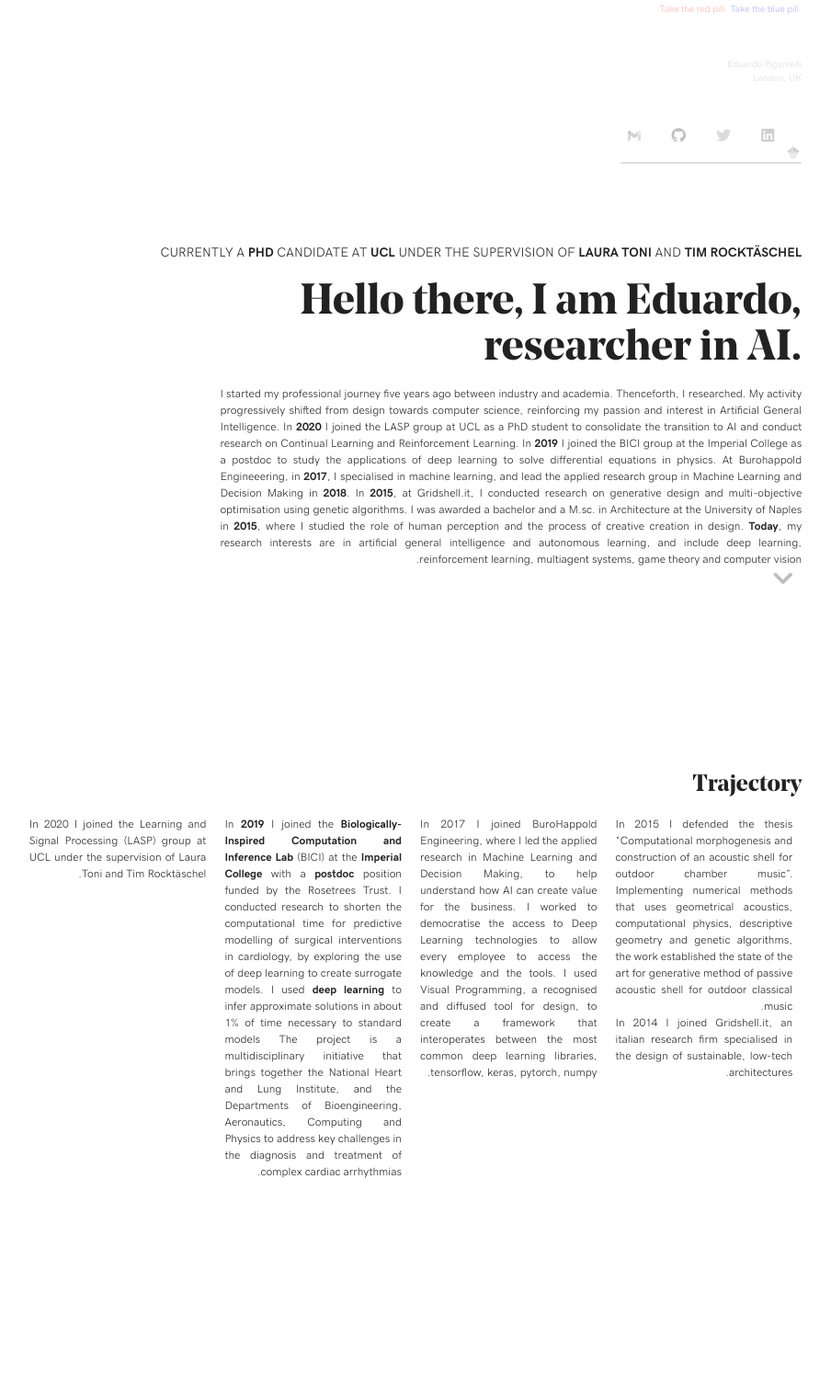
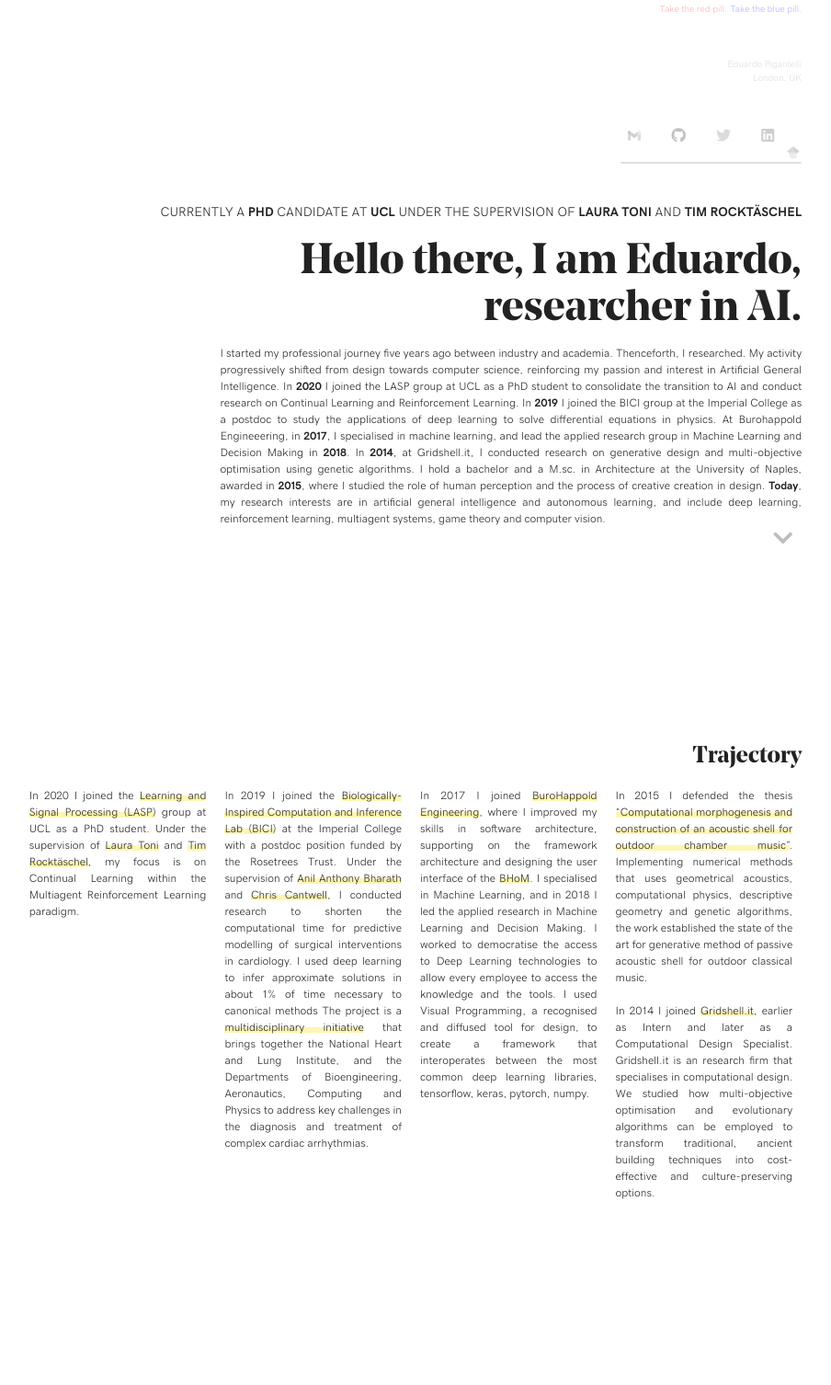
Before and after one commit to epignatelli/epignatelli.github.io, a Jekyll site: the page built from index.md, in a window 1280 px wide. Shown: the whole page at 92% size, without its empty margins (97-1001 px from the left). Built offline with Jekyll 4.4.1, drawn with Linux system fonts in a browser that asks for light colours; nearby versions of some CDN libraries.

Commit message:
better text

```diff
--- a/_includes/header.html
+++ b/_includes/header.html
@@ -1,37 +1,32 @@
 <div class="row">
-    <div class="col col-3-of-12 s-hide right" id="nav">
+    <div class="col col-3-of-12 s-hide right">
             <span class="small light red fade" id="init">Take the red pill.</span>
             <span class="small light blue fade" id="reset">Take the blue pill.</span>
     </div>
 </div>
 <div class="col col-4-of-12 s-hide right" id="heading">
-    <p class="small light">Eduardo Pigantelli<br>London, UK</p>
+    <p class="small light right">Eduardo Pigantelli<br>London, UK</p>
 </div>
-<div class="col col-3-of-12 col-s-4-of-4 right" id="social">
+<div class="col col-3-of-12 col-s-6-of-6 right" id="social">
         <br>
         <a class="noborder" href="mailto:{{site.email}}" aria-label="Gmail">
-                <span class="fab fa-gmail fa-lg s-hide"></span>
-                <span class="fab fa-gmail fa-2x s-and-lower"></span>
+                <span class="fab fa-gmail fa-lg"></span>
         </a>
         <span class="push-right"></span>
         <a class="button-link noborder" target="_blank" href="https://github.com/{{ site.github_username }}" aria-label="GitHub">
-                <span class="fab fa-github fa-lg s-hide"></span>
-                <span class="fab fa-github fa-2x s-and-lower"></span>
+                <span class="fab fa-github fa-lg"></span>
         </a>
         <span class="push-right"></span>
         <a class="twitter-share-button noborder" target="_blank" href="https://twitter.com/{{ site.twitter_username }}" aria-label="Twitter">
-                <span class="fab fa-twitter fa-lg s-hide"></span>
-                <span class="fab fa-twitter fa-2x s-and-lower"></span>
+                <span class="fab fa-twitter fa-lg"></span>
         </a>
         <span class="push-right"></span>
         <a class="noborder" target="_blank" href="https://www.linkedin.com/in/{{site.linkedin_username}}" aria-label="Linkedin">
-                <span class="fab fa-linkedin fa-lg s-hide"></span>
-                <span class="fab fa-linkedin fa-2x s-and-lower"></span>
+                <span class="fab fa-linkedin fa-lg"></span>
         </a>
         <span class="push-right"></span>
         <a class="noborder" target="_blank" href="https://scholar.google.co.uk/citations?user=d-TVZ1YAAAAJ&hl=en" aria-label="Google Scholar">
-                <span class="fab fa-scholar fa-lg s-hide"></span>
-                <span class="fab fa-scholar fa-2x s-and-lower"></span>
+                <span class="fab fa-scholar fa-lg"></span>
         </a>
         <hr>
 </div>
--- a/_layouts/home.html
+++ b/_layouts/home.html
@@ -35,11 +35,11 @@
                     and lead the applied research group in Machine Learning and Decision Making in <b>2018</b>.
                 </span>
                 <span>
-                    In <b>2015</b>, at Gridshell.it, I conducted research on generative design and
+                    In <b>2014</b>, at Gridshell.it, I conducted research on generative design and
                     multi-objective optimisation using genetic algorithms.
                 </span>
                 <span>
-                    I was awarded a bachelor and a M.sc. in Architecture at the University of Naples in <b>2015</b>,
+                    I hold a bachelor and a M.sc. in Architecture at the University of Naples, awarded in <b>2015</b>,
                     where I studied the role of human perception and the process of creative creation in design.
                 </span>
                 <span>
@@ -48,7 +48,7 @@
                 </span>
             </p>
             <div class="col col-1-of-12 right" id="nav">
-                <a class="fas fa-chevron-down large fade" href="#trajectory"></a>
+                <a class="fas fa-chevron-down large fade noborder" href="#trajectory"></a>
             </div>
         </div>
 
@@ -58,18 +58,23 @@
             <div class="row right">
                 <div class="col col-3-of-12 col-s-4-of-4 right">
                     <p>
-                        In 2020 I joined the Learning and Signal Processing (LASP) group at UCL under the supervision of Laura Toni and Tim Rocktäschel.
+                        In 2020 I joined the <a href="https://laspucl2016.com">Learning and Signal Processing (LASP)</a> group at UCL as a PhD student.
+                        Under the supervision of <a href="https://www.ucl.ac.uk/iccs/dr-laura-toni">Laura Toni</a> and
+                        <a href="https://rockt.github.io/">Tim Rocktäschel</a>, my focus is on Continual Learning within the
+                        Multiagent Reinforcement Learning paradigm.
                     </p>
                     <br>
                 </div>
                 <div class="col col-3-of-12 col-s-4-of-4 right">
                     <p>
-                        In <b>2019</b> I joined the <b>Biologically-Inspired Computation and Inference Lab</b> (BICI) at the <b>Imperial College</b>
-                        with a <b>postdoc</b> position funded by the Rosetrees Trust.
-                        I conducted research to shorten the computational time for predictive modelling of
-                        surgical interventions in cardiology, by exploring the use of deep learning to create surrogate models.
-                        I used <b>deep learning</b> to infer approximate solutions in about 1% of time necessary to standard models
-                        The project is a multidisciplinary initiative that brings together the National Heart and Lung Institute,
+                        In 2019 I joined the <a href="http://www.bici-lab.org/team/">Biologically-Inspired Computation and Inference Lab (BICI)</a>
+                        at the Imperial College with a postdoc position funded by the Rosetrees Trust.
+                        Under the supervision of <a href="https://www.imperial.ac.uk/people/a.bharath">Anil Anthony Bharath</a>
+                        and <a href="https://www.imperial.ac.uk/people/c.cantwell">Chris Cantwell</a>, I conducted research to shorten
+                        the computational time for predictive modelling of surgical interventions in cardiology.
+                        I used deep learning to infer approximate solutions in about 1% of time necessary to canonical methods
+                        The project is a <a href="https://www.imperial.ac.uk/nhli/research/electrocardiomaths-programme/">multidisciplinary initiative</a>
+                        that brings together the National Heart and Lung Institute,
                         and the Departments of Bioengineering, Aeronautics, Computing and Physics to address key challenges
                         in the diagnosis and treatment of complex cardiac arrhythmias.
                     </p>
@@ -77,8 +82,10 @@
                 </div>
                 <div class="col col-3-of-12 col-s-4-of-4 right">
                     <p>
-                        In 2017 I joined BuroHappold Engineering, where I led the applied research in Machine Learning and Decision Making,
-                        to help understand how AI can create value for the business. I worked to democratise the access
+                        In 2017 I joined <a href="https://www.burohappold.com/specialisms/computational-engineering/">BuroHappold Engineering</a>,
+                        where I improved my skills in software architecture, supporting on the framework architecture
+                        and designing the user interface of the <a href="https://bhom.xyz">BHoM</a>. I specialised in Machine Learning, and in 2018
+                        I led the applied research in Machine Learning and Decision Making. I worked to democratise the access
                         to Deep Learning technologies to allow every employee to access the knowledge and the tools. I used Visual Programming,
                         a recognised and diffused tool for design, to create a framework that interoperates between the most common deep learning libraries,
                         tensorflow, keras, pytorch, numpy.
@@ -87,19 +94,27 @@
                 </div>
                 <div class="col col-3-of-12 col-s-4-of-4 right">
                     <p>
-                    In 2015 I defended the thesis “Computational morphogenesis and construction of an acoustic shell for outdoor chamber music”.
-                    Implementing numerical methods that uses geometrical acoustics, computational physics, descriptive geometry and genetic algorithms,
-                    the work established the state of the art for generative method of passive acoustic shell for outdoor classical music.
-                    </p>
-                    <p>
-                    In 2014 I joined Gridshell.it, an italian research firm specialised in the design of sustainable, low-tech architectures.
+                        In 2015 I defended the thesis <a href="https://www.youtube.com/watch?v=ViD2glBrBYM">
+                        “Computational morphogenesis and construction of an acoustic shell for outdoor chamber music”</a>.
+                        Implementing numerical methods that uses geometrical acoustics, computational physics, descriptive geometry and genetic algorithms,
+                        the work established the state of the art for generative method of passive acoustic shell for outdoor classical music.
+                        </p>
+                        <br>
+                        <p>
+                        In 2014 I joined <a href="https://www.gridshell.it/">Gridshell.it</a>, earlier as Intern and later as a Computational Design Specialist.
+                        Gridshell.it is an <italian-based></italian-based> research firm that specialises in computational design.
+                        We studied how multi-objective optimisation and evolutionary algorithms can be employed
+                        to transform traditional, ancient building techniques into cost-effective and culture-preserving options.
                     </p>
                 </div>
             </div>
+            <!-- <div class="col col-1-of-12 right" id="nav">
+                <a class="fas fa-chevron-down large fade noborder" href="#cv"></a> -->
+            <!-- </div> -->
         </div>
-        <div class="col col-12-of-12 right" id="cv">
-
-        </div>
+        <!-- <div class="col col-12-of-12 right" id="cv">
+            <h3>Curriculum Vitae</h4>
+        </div> -->
     </div>
     {% include footer.html %}
 </body>
--- a/_sass/_main.scss
+++ b/_sass/_main.scss
@@ -1,5 +1,3 @@
-@import "waffle-grid.scss";
-
 // font-face
 @font-face {
   font-family: 'Sage';
@@ -76,7 +74,7 @@ h3 {
   line-height: 1.5em;
   text-align: right;
   color: $text-color-base;
-  margin-top: 2%;
+  margin-top: 15%;
   margin-bottom: 2%;
 }
 h4 {
@@ -97,12 +95,19 @@ p {
   font-size: 12px;
   line-height: 1.5em;
   text-align: justify;
-  direction:rtl;
   color: $text-color-base;
   margin-top: 0px;
   margin-bottom: 0px;
   margin-left: 0px;
   margin-right: 0px;
+}
+a,
+a:visited {
+  color: $text-color-base;
+  box-shadow: inset 0px -0.5em 0em rgba(255, 221, 0, 0.3);
+}
+a:hover {
+  box-shadow: inset 0px -0.5em 0em rgba(255, 221, 0, 0.8);
 }
 hr {
   height: 0px;
@@ -169,7 +174,6 @@ div.col {
   text-align: right;
   right: 20px;
 }
-
 // decorations
 .light {
   color: $text-color-light;
@@ -201,6 +205,9 @@ div.col {
 .emphasize {
   font-weight: bold;
 }
+.noborder, .noborder:hover {
+  box-shadow: none;
+}
 // sections
 #init:hover, #reset:hover  {
   cursor: url('../images/pills.svg'), pointer;
@@ -210,13 +217,11 @@ div.col {
 }
 #social {
   margin-top: 3%;
-  margin-bottom: 10%;
-}
-#trajectory {
-  margin-top: 20%;
+  margin-bottom: 5%;
 }
 #nav {
   background: transparent;
+  margin-bottom: 12%;
 }
 #enter {
   position: fixed;
@@ -228,7 +233,10 @@ div.col {
   z-index: 10;
 }
 // icons
-.fa, .fab, .far, .fas {
+.fa,
+.fab,
+.far,
+.fas {
   color: $text-color-base;
   filter: opacity(0.3) saturate(0);
 }
@@ -311,7 +319,6 @@ div.col {
     opacity: 1;
   }
 }
-
 // mobile
 @media(max-width: 640px) {
   body {
--- a/assets/css/style.scss
+++ b/assets/css/style.scss
@@ -1,3 +1,4 @@
 ---
 ---
+@import "waffle-grid.scss";
 @import "_main";
```
